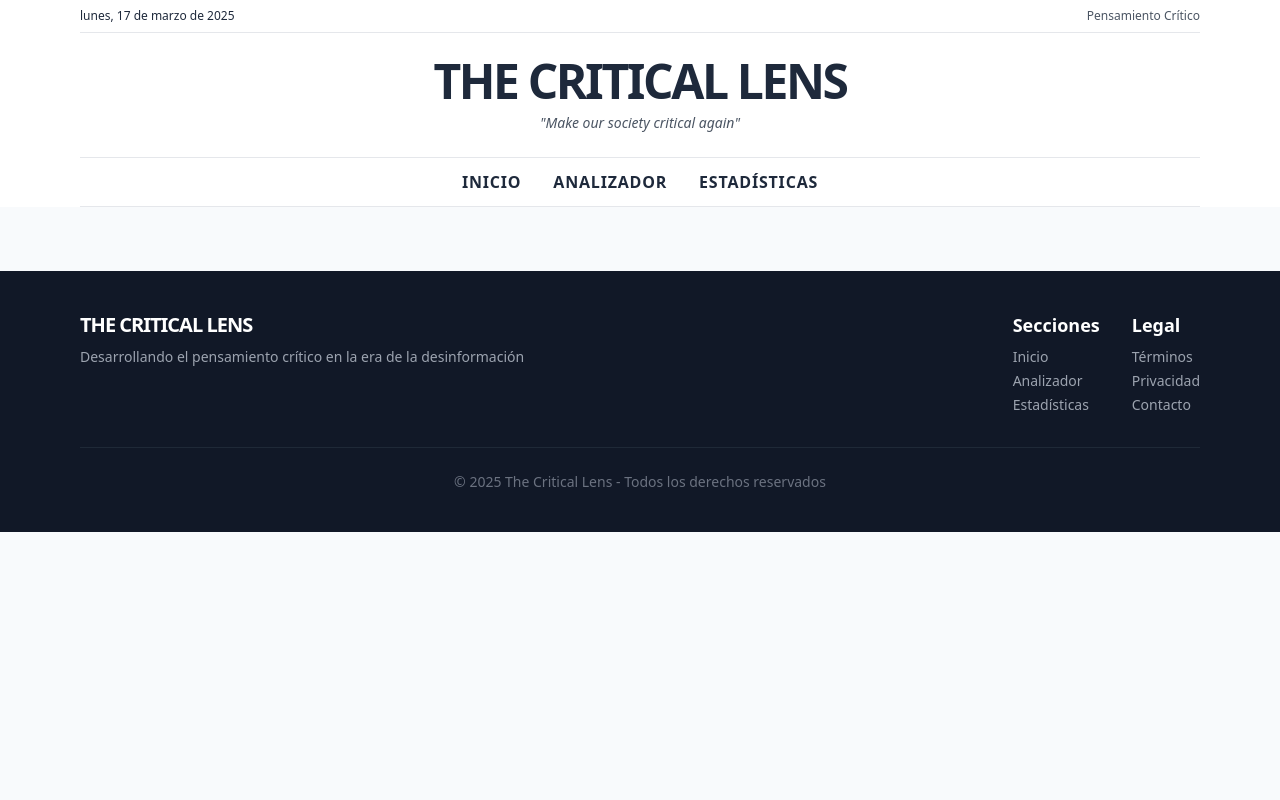
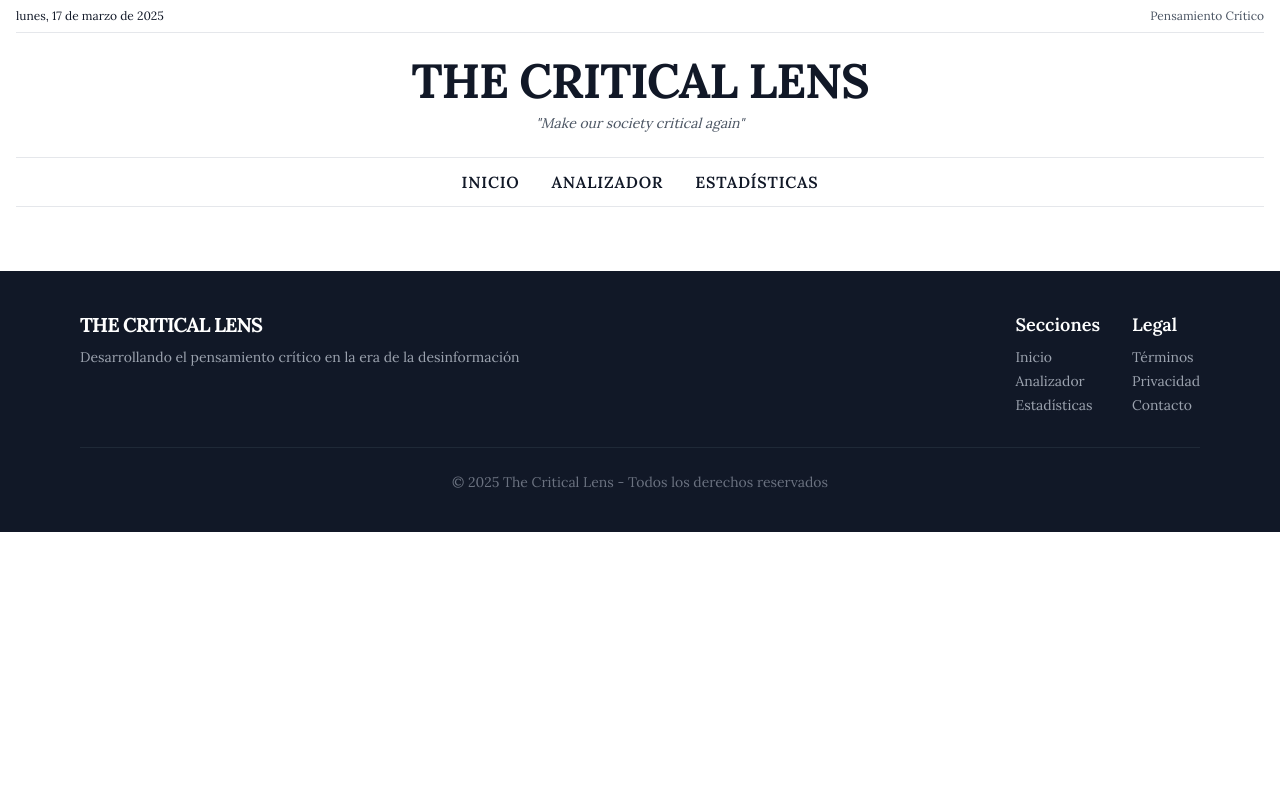
Before and after one commit to Bootcamp-IA-P4/the-critical-lens, a Django app: template templates/base.html in a window 1280 px wide. Run offline with Django 5.2, Linux system fonts and the light colour scheme; the template is opened without the code that fills it, so the values that code supplies are empty; some libraries are stand-ins or nearby versions.

Commit message:
style: adjust details stlyles like general and titles fonts

```diff
--- a/templates/base.html
+++ b/templates/base.html
@@ -7,12 +7,13 @@
     <title>{% block title %}The Critical Lens{% endblock %}</title>
     {% tailwind_css %}
     <link rel="stylesheet" href="https://cdnjs.cloudflare.com/ajax/libs/font-awesome/6.4.0/css/all.min.css">
+    <link rel="stylesheet" href="https://fonts.googleapis.com/css2?family=Playfair+Display:wght@400;700;900&family=Lora:wght@400;500;600;700&display=swap">
     {% block extra_css %}{% endblock %}
 </head>
-<body class="min-h-screen font-sans bg-slate-50 text-slate-800">
+<body class="min-h-screen bg-white text-gray-900 font-[Lora]">
     <!-- Newspaper Header -->
     <header class="bg-white border-gray-200 border--b">
-        <div class="container max-w-6xl px-4 mx-auto">
+        <div class="container px-4 mx-auto max-w-7xl">
             <!-- Top Strip - Date and Edition -->
             <div class="flex justify-between py-2 text-xs border-b border-gay-200">
             <div class="text-gay-600">
@@ -22,8 +23,8 @@
         </div>
 
         <!-- Main Header with Title -->
-        <div class="py-6 text-center">
-            <h1 class="text-5xl font-black tracking-tighter">
+        <div class="py-6 text-center max-w-7xl">
+            <h1 class="text-5xl font-black font-[Playfair_Display] tracking-tight">
                 THE CRITICAL LENS
             </h1>
             <p class="mt-2 text-sm italic text-gray-600">
@@ -54,7 +55,7 @@
         </div>
     </header>
 
-    <main class="container px-4 py-8 mx-auto">
+    <main class="container px-4 py-8 mx-auto bg-white max-w-7xl">
         {% block content %}{% endblock %}
     </main>
 
```
Also changed, not shown: theme/static_src/tailwind.config.js (+7 -6 lines).
